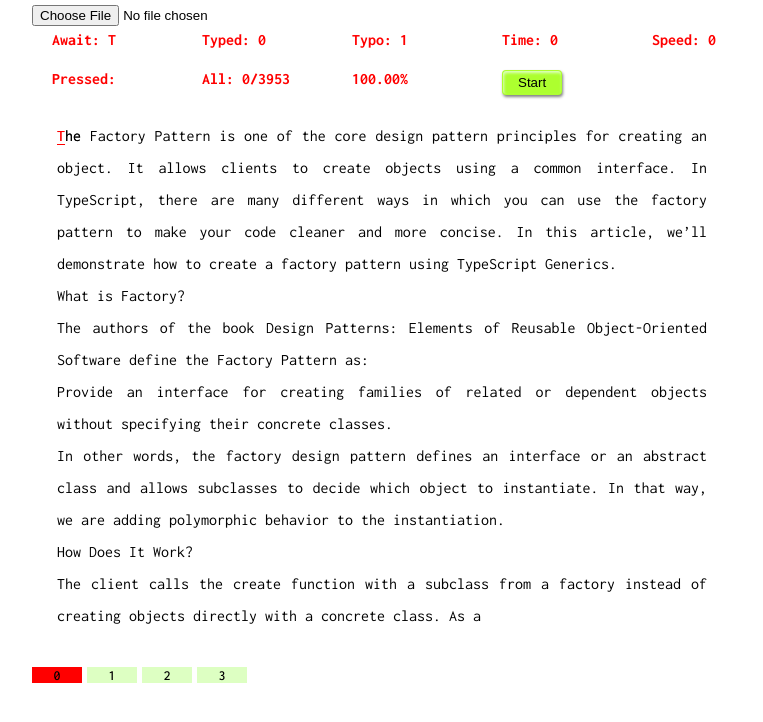
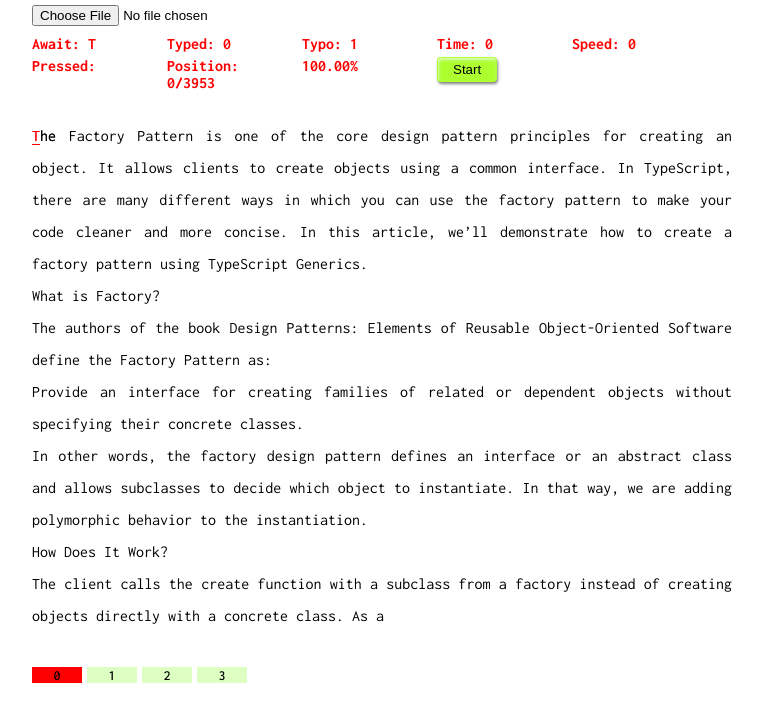
Before and after one commit to VoropN/to-type, a Next.js app: page / in a window 1280 px wide. Shown: the top 722 px of the page, without its empty margins (258-1021 px from the left). Built offline with nearby package versions, Linux system fonts and the light colour scheme.

Commit message:
fix styles

```diff
--- a/components/Indicators/_.tsx
+++ b/components/Indicators/_.tsx
@@ -1,7 +1,7 @@
-import { Dispatch, memo, SetStateAction, MutableRefObject } from "react";
-import styles from "./styles.module.scss";
-import { Timer } from "../Timer";
-import { ITextOptions } from "../LoadFile";
+import { Dispatch, memo, SetStateAction, MutableRefObject } from 'react';
+import styles from './styles.module.scss';
+import { Timer } from '../Timer';
+import { ITextOptions } from '../LoadFile';
 
 export interface IIndicators {
   position: number;
@@ -37,29 +37,30 @@ const Indicators = ({
   return (
     <div ref={headerRef} className={styles.indicators}>
       <div>
-        <h4>Await: {currentLetter}</h4>
-        <h4>Pressed: {pressedLetter}</h4>
+        <h4 className={styles.indicator}>Await: {currentLetter}</h4>
+        <h4 className={styles.indicator}>Pressed: {pressedLetter}</h4>
       </div>
       <div>
-        <h4>Typed: {typedCounter} </h4>
-        <h4>
-          All: {position}/{length}
+        <h4 className={styles.indicator}>Typed: {typedCounter} </h4>
+        <h4 className={styles.indicator}>
+          Position: {position}/{length}
         </h4>
       </div>
       <div>
-        <h4>Typo: {typoCounter}</h4>
+        <h4 className={styles.indicator}>Typo: {typoCounter}</h4>
         <h4 className={styles.typoPercentage}>
           {typoCounter ? ((typoCounter / enteredCounter) * 100).toFixed(2) : 0}%
         </h4>
       </div>
       <Timer
+        className={styles.indicator}
         name={textOptions.name}
         shouldStart={shouldStart}
         shouldUpdate={enteredCounter}
         setShouldStart={setShouldStart}
         onUpdate={onTimeUpdate}
       />
-      <h4>Speed: {speedCounter}</h4>
+      <h4 className={styles.indicator}>Speed: {speedCounter}</h4>
     </div>
   );
 };
--- a/components/Indicators/styles.module.scss
+++ b/components/Indicators/styles.module.scss
@@ -1,7 +1,8 @@
 .indicators {
   display: grid;
-  grid-template-columns: repeat(5, 150px);
-  padding: 10px 20px;
+  grid-template-columns: repeat(5, 120px);
+  grid-gap: 15px;
+  margin: 30px 0 20px;
   position: fixed;
   max-width: 700px;
   color: red;
@@ -15,3 +16,7 @@
 .typoPercentage {
   margin-top: 5px;
 }
+
+.indicator {
+  margin: 5px 0;
+}
--- a/components/TextToEnter/styles.module.scss
+++ b/components/TextToEnter/styles.module.scss
@@ -4,7 +4,7 @@ $header-height: 75px;
   white-space: pre-wrap;
   word-break: break-word;
   margin-top: $header-height + 20px;
-  padding: 25px;
+  padding: 25px 0;
   line-height: 2;
   text-align: justify;
 }
--- a/components/Timer/_.tsx
+++ b/components/Timer/_.tsx
@@ -6,12 +6,13 @@ import {
   useMemo,
   useRef,
   useState,
-} from "react";
-import classNames from "classnames";
-import styles from "./styles.module.scss";
+} from 'react';
+import classNames from 'classnames';
+import styles from './styles.module.scss';
 
 interface ITimer {
   name: string;
+  className: string;
   shouldUpdate: any;
   shouldStart: boolean;
   onUpdate: ({ time }: { time: number }) => void;
@@ -40,6 +41,7 @@ const Timer = ({
   onUpdate,
   shouldStart,
   name,
+  className,
 }: ITimer) => {
   const timerName = useMemo(() => `timer-${name}`, [name]);
   const [time, setTime] = useState(0);
@@ -57,8 +59,8 @@ const Timer = ({
       }
 
       switch (key) {
-        case "Esc": // IE/Edge specific value
-        case "Escape":
+        case 'Esc': // IE/Edge specific value
+        case 'Escape':
           clearIntervalTimer.current?.();
           clearIntervalTimer.current = null;
           setShouldStart(false);
@@ -68,8 +70,8 @@ const Timer = ({
       }
       event?.preventDefault();
     };
-    window.addEventListener("keydown", inputFunc, true);
-    return () => window.removeEventListener("keydown", inputFunc, true);
+    window.addEventListener('keydown', inputFunc, true);
+    return () => window.removeEventListener('keydown', inputFunc, true);
   }, [setShouldStart, clearIntervalTimer]);
 
   useEffect(() => {
@@ -96,14 +98,14 @@ const Timer = ({
 
   return (
     <div>
-      <h4>Time: {(time / 1000).toFixed(0)}</h4>
+      <h4 className={className}>Time: {(time / 1000).toFixed(0)}</h4>
       <button
         className={classNames(styles.timerButton, {
           [styles.timerButtonStop]: shouldStart,
         })}
         onClick={() => setShouldStart(!shouldStart)}
       >
-        {shouldStart ? "Stop" : "Start"}
+        {shouldStart ? 'Stop' : 'Start'}
       </button>
     </div>
   );
```
